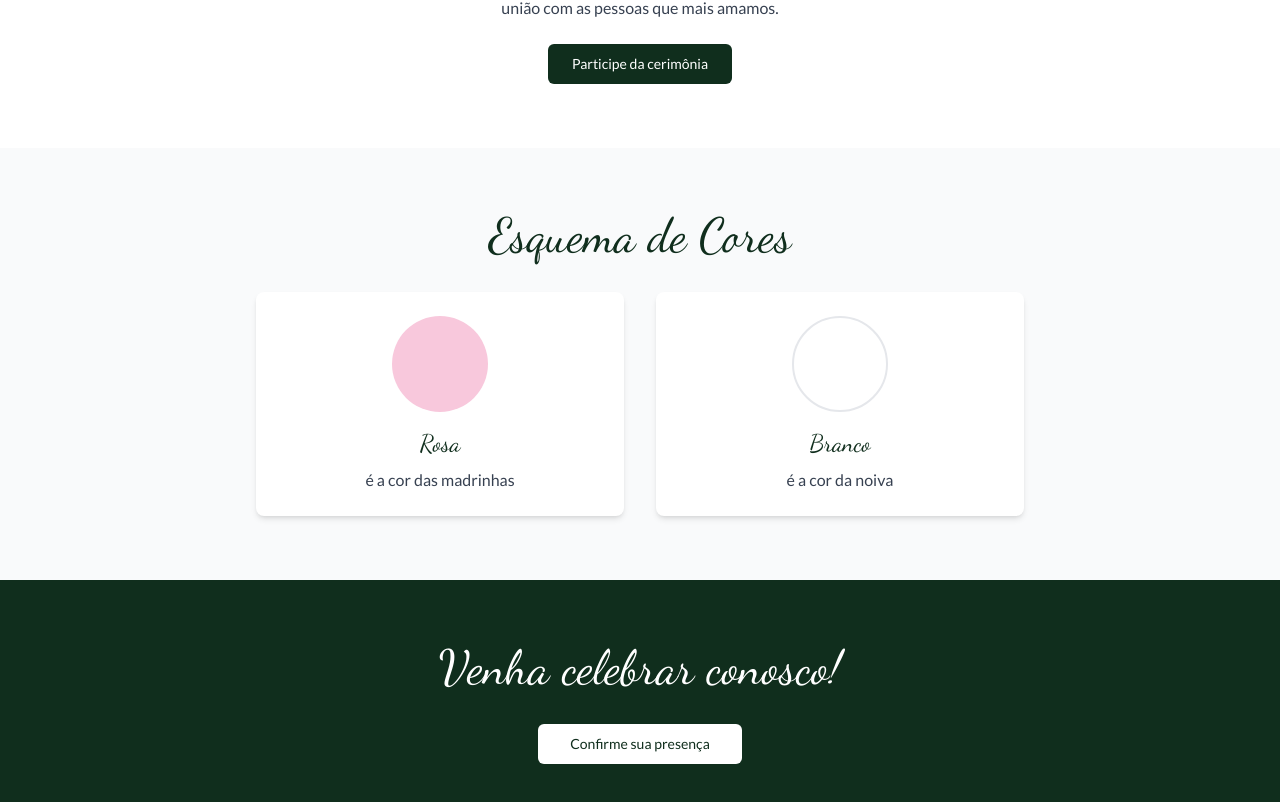
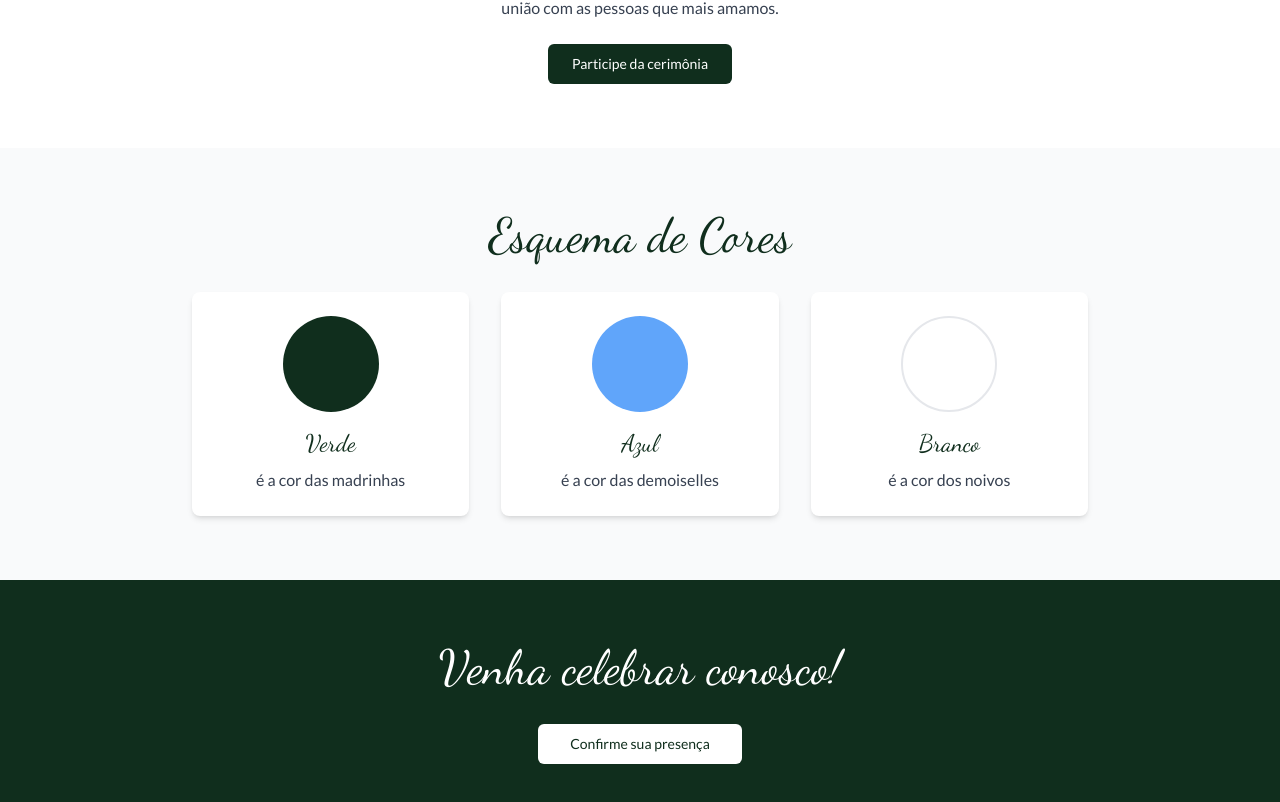
Before and after one commit to Igorextreme/igor-and-nicole-site, a React (Vite) app: page / in a window 1280 px wide. Shown: the part 824-1626 px from the top of the page. Built offline with nearby package versions, Linux system fonts and the light colour scheme.

Commit message:
feat: Add color scheme section
Add a section to the index page to display the color scheme.

```diff
--- a/src/pages/Index.tsx
+++ b/src/pages/Index.tsx
@@ -53,17 +53,22 @@ const Index = () => {
       <div className="py-16 bg-gray-50">
         <div className="wedding-container">
           <h2 className="section-title">Esquema de Cores</h2>
-          <div className="max-w-3xl mx-auto">
-            <div className="grid grid-cols-1 md:grid-cols-2 gap-8">
+          <div className="max-w-4xl mx-auto">
+            <div className="grid grid-cols-1 md:grid-cols-3 gap-8">
               <div className="bg-white p-6 rounded-lg shadow-md text-center">
-                <div className="w-24 h-24 rounded-full bg-wedding-pink mx-auto mb-4"></div>
-                <h3 className="font-dancing text-2xl text-wedding-green mb-2">Rosa</h3>
+                <div className="w-24 h-24 rounded-full bg-wedding-green mx-auto mb-4"></div>
+                <h3 className="font-dancing text-2xl text-wedding-green mb-2">Verde</h3>
                 <p className="text-gray-700">é a cor das madrinhas</p>
+              </div>
+              <div className="bg-white p-6 rounded-lg shadow-md text-center">
+                <div className="w-24 h-24 rounded-full bg-blue-400 mx-auto mb-4"></div>
+                <h3 className="font-dancing text-2xl text-wedding-green mb-2">Azul</h3>
+                <p className="text-gray-700">é a cor das demoiselles</p>
               </div>
               <div className="bg-white p-6 rounded-lg shadow-md text-center">
                 <div className="w-24 h-24 rounded-full bg-white border-2 border-gray-200 mx-auto mb-4"></div>
                 <h3 className="font-dancing text-2xl text-wedding-green mb-2">Branco</h3>
-                <p className="text-gray-700">é a cor da noiva</p>
+                <p className="text-gray-700">é a cor dos noivos</p>
               </div>
             </div>
           </div>
```
